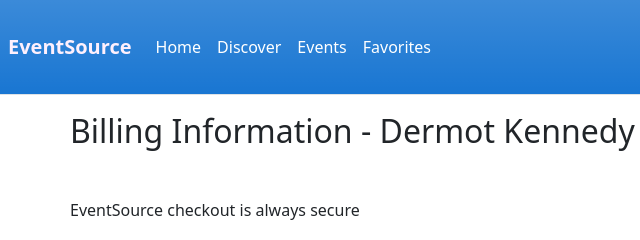
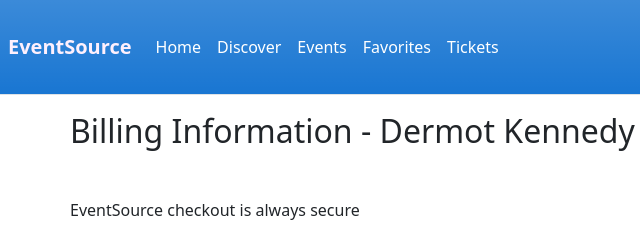
Before and after one commit to Christian-Butler/Web-Design-CA, a website: page billing.html in a window 1280 px wide. Shown: the top 240 px of the page, 28-668 px from the left. Drawn offline with nearby package versions, Linux system fonts and the light colour scheme.

Commit message:
added ticket button in the navbar

```diff
--- a/billing.html
+++ b/billing.html
@@ -44,6 +44,9 @@
             </li>
             <li class="nav-item">
               <a class="nav-link active" href="#">Favorites</a>
+            </li>
+            <li class="nav-item">
+              <a class="nav-link active" href="#">Tickets</a>
             </li>
           </ul>
           <form class="d-flex ms-auto" role="search">
```
Also changed, not shown: checkout.html (+3 -0 lines), index.html (+3 -0 lines), product.html (+3 -0 lines).
